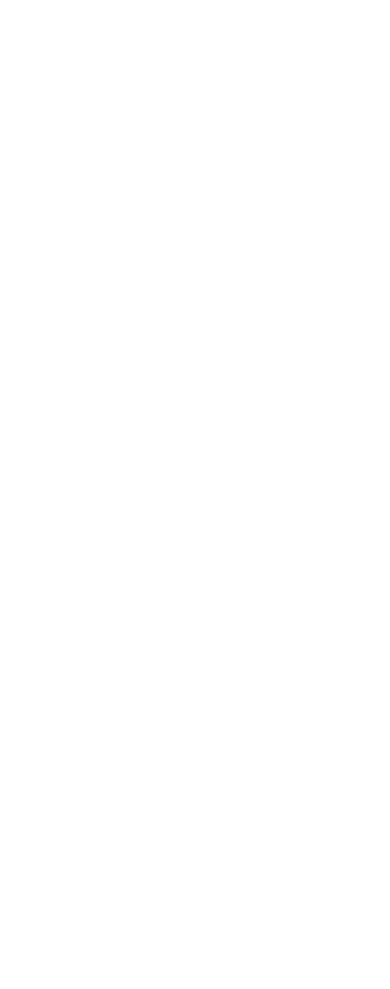
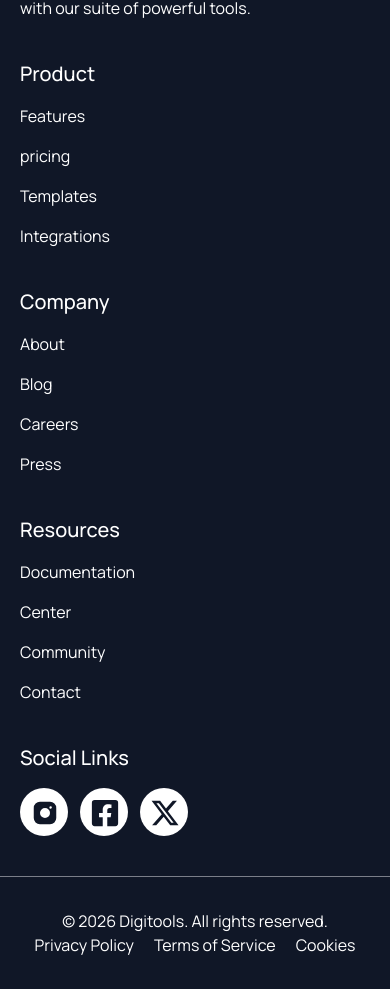
Before and after one commit to nafiz2024/Programming-Hero-Assignment-06, a React (Vite) app: page / in a window 390 px wide. Shown: the part 8471-9460 px from the top of the page. Before the commit the page ends 8323 px from the top, so only its background shows below. Built offline with nearby package versions, Linux system fonts and the light colour scheme.

Commit message:
Footer Section Complete

```diff
--- a/src/App.jsx
+++ b/src/App.jsx
@@ -8,6 +8,8 @@
 import Steps from './components/HomePage/Steps/Steps'
 import Pricing from './components/HomePage/Pricing/Pricing'
 import Workflow from './components/HomePage/Workflow/Workflow'
+import Footer from './components/Footer/Footer'
+import FooterText from './components/Footer/FooterText/FooterText'
 
 const fetchCard = async () => {
   const res = await fetch("/cardData.json");
@@ -51,6 +53,8 @@
         <Pricing pricingPromise={pricingPromise}></Pricing>
       </Suspense>
       <Workflow></Workflow>
+      <Footer></Footer>
+      <FooterText></FooterText>
 
       <ToastContainer />
     </>
--- /dev/null
+++ b/src/components/Footer/Footer.jsx
@@ -0,0 +1,60 @@
+import React from 'react';
+import { FaFacebookSquare } from 'react-icons/fa';
+import { FaXTwitter } from 'react-icons/fa6';
+import { TbBrandInstagramFilled } from 'react-icons/tb';
+
+const Footer = () => {
+    return (
+        <div className='bg-[#101727]'>
+            <div className="container mx-auto px-5 lg:px-0 pt-10 lg:pt-32 pb-10 lg:pb-20 text-white flex flex-col lg:flex-row justify-between gap-10">
+                <div className="flex flex-col gap-4">
+                    <h1 className='text-4xl font-extrabold'>DigiTools</h1>
+                    <p className='w-[330px] leading-6'>Premium digital tools for creators, professionals, and businesses. Work smarter with our suite of powerful tools.</p>
+                </div>
+                <div className="flex flex-col gap-4">
+                    <h1 className='text-xl leading-7 font-medium'>Product</h1>
+                    <ul className='flex flex-col gap-4'>
+                        <li><a href="">Features</a></li>
+                        <li><a href="">pricing</a></li>
+                        <li><a href="">Templates</a></li>
+                        <li><a href="">Integrations</a></li>
+                    </ul>
+                </div>
+                <div className="flex flex-col gap-4">
+                    <h1 className='text-xl leading-7 font-medium'>Company</h1>
+                    <ul className='flex flex-col gap-4'>
+                        <li><a href="">About</a></li>
+                        <li><a href="">Blog</a></li>
+                        <li><a href="">Careers</a></li>
+                        <li><a href="">Press</a></li>
+                    </ul>
+                </div>
+                <div className="flex flex-col gap-4">
+                    <h1 className='text-xl leading-7 font-medium'>Resources</h1>
+                    <ul className='flex flex-col gap-4'>
+                        <li><a href="">Documentation</a></li>
+                        <li><a href="">Center</a></li>
+                        <li><a href="">Community</a></li>
+                        <li><a href="">Contact</a></li>
+                    </ul>
+                </div>
+                <div className="flex flex-col gap-4">
+                    <h1 className='text-xl leading-7 font-medium'>Social Links</h1>
+                    <div className="flex gap-3">
+                        <div className="bg-white rounded-full w-12 h-12 p-2.5">
+                            <p className=' text-[#101727] text-3xl'><TbBrandInstagramFilled /></p>
+                        </div>
+                        <div className="bg-white rounded-full w-12 h-12 p-2.5">
+                            <p className=' text-[#101727] text-3xl'><FaFacebookSquare /></p>
+                        </div>
+                        <div className="bg-white rounded-full w-12 h-12 p-2.5">
+                            <p className=' text-[#101727] text-3xl'><FaXTwitter /></p>
+                        </div>
+                    </div>
+                </div>
+            </div>
+        </div>
+    );
+};
+
+export default Footer;
--- /dev/null
+++ b/src/components/Footer/FooterText/FooterText.jsx
@@ -0,0 +1,20 @@
+import React from 'react';
+
+const FooterText = () => {
+    return (
+        <div className='bg-[#101727]'>
+            <div className='container mx-auto px-5 lg:px-0 py-8 flex flex-col lg:flex-row justify-between items-center text-white border-t border-[#E5E7EB]/50'>
+                <div className="">
+                    <h1>© 2026 Digitools. All rights reserved.</h1>
+                </div>
+                <div className="flex gap-5">
+                    <a href="text-[#FAFAFA]">Privacy Policy</a>
+                    <a href="text-[#FAFAFA]">Terms of Service</a>
+                    <a href="text-[#FAFAFA]">Cookies</a>
+                </div>
+            </div>
+        </div>
+    );
+};
+
+export default FooterText;
--- a/src/components/HomePage/Cards/Cart/Carts.jsx
+++ b/src/components/HomePage/Cards/Cart/Carts.jsx
@@ -20,7 +20,7 @@
     return (
         <div className="p-10 border border-[#F2F2F2] rounded-2xl text-start flex flex-col gap-6" >
             <h1 className='text-2xl font-bold'>Your Cart</h1>
-            <div>
+            <div className='flex flex-col gap-5'>
                 {selectedCard.length === 0 ?
                     <div className="mx-auto text-center space-y-6 lg:space-y-10 my-10  border border-[#131313]/10 p-10 rounded-3xl">
                         <h2 className='text-3xl lg:text-5xl'>No Products Adding To Cart</h2>
@@ -31,15 +31,15 @@
                             className=""
                             key={ind}
                         >
-                            <div className="p-5 rounded-2xl bg-[#F9FAFC] flex justify-between items-center">
+                            <div className="p-2.5 lg:p-5 rounded-2xl bg-[#F9FAFC] flex flex-col lg:flex-row justify-between items-center gap-5">
                                 <div className="flex gap-4">
-                                    <div className="w-15 p-3.5 bg-white rounded-full">
+                                    <div className="w-15 h-auto p-3.5 bg-white rounded-full">
                                         <img
                                             src={card.image}
                                             alt={card.name} />
                                     </div>
                                     <div className="flex flex-col gap-2">
-                                        <h1 className='text-xl font-semibold'>{card.name}</h1>
+                                        <h1 className='text-[16px] lg:text-xl font-semibold'>{card.name}</h1>
                                         <p className='text-[#627382] font-medium leading-5'>${card.price}</p>
                                     </div>
                                 </div>
```
